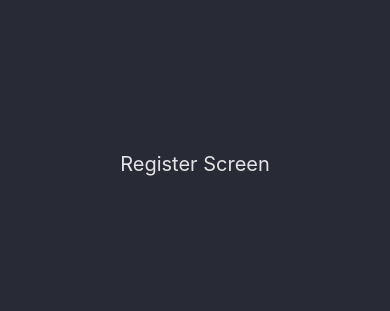
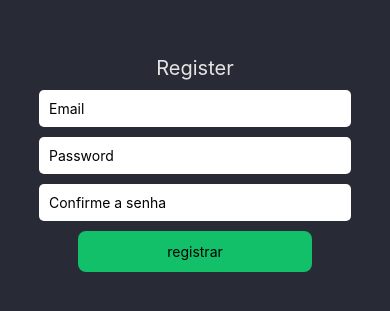
Before and after one commit to SeniorKal/datacake-todo-mobile, a React Native app: screen /Register in a window 390 px wide. Shown: the part 253-564 px from the top of the page. Built offline with nearby package versions, Linux system fonts and the light colour scheme.

Commit message:
feat: create register screen layout and validation

```diff
--- a/src/screens/LoginScreen.js
+++ b/src/screens/LoginScreen.js
@@ -6,7 +6,7 @@ export default function LoginScreen() {
     const [password, setPassword]=useState('');
     return (
         <View style={styles.container}>
-            <Text style={styles.texto}>Login Screen</Text>
+            <Text style={styles.texto}>Login</Text>
             <TextInput
                 style={styles.Input}
                 placeholder="Email"
--- a/src/screens/RegisterScreen.js
+++ b/src/screens/RegisterScreen.js
@@ -1,9 +1,52 @@
-import {StyleSheet, View, Text } from 'react-native';
+import {StyleSheet, View, Text, TextInput, Pressable } from 'react-native';
+import {useState} from 'react';
 
-export default function RegisterScreen() {
+export default function RegisterScreen({navigation}) {
+    const [email, setEmail] = useState('');
+    const [password, setPassword] = useState('');
+    const [confirmPassword, setConfirmPassword] = useState('');
     return (
         <View style={styles.container}>
-            <Text style={styles.texto}>Register Screen</Text>
+            <Text style={styles.texto}>Register</Text>
+            <TextInput
+                style={styles.Input}
+                placeholder="Email"
+                value={email}
+                onChangeText={setEmail}
+            />
+            <TextInput
+                style={styles.Input}
+                placeholder="Password"
+                value={password}
+                onChangeText={setPassword}
+                secureTextEntry
+            />
+            <TextInput
+                style={styles.Input}
+                placeholder="Confirme a senha"
+                value={confirmPassword}
+                onChangeText={setConfirmPassword}
+                secureTextEntry
+            />
+            <Pressable
+                style={styles.botao}
+                onPress={() => {
+                if (email === ""|| password === ""|| confirmPassword ===""){
+                    alert ('Preencha todos os campos');
+                    return;
+                }
+                if (password !== confirmPassword){
+                    alert('As senhas não coincidem')
+                    return;
+                }
+                alert('Cadastro realizado!');
+            }}
+            >
+            <Text style={styles.textobotao}>registrar</Text>
+            </Pressable>
+
+
+
         </View>
     );
 }
@@ -19,5 +62,25 @@ const styles = StyleSheet.create({
         color: '#e4e4e4',
         fontSize: 20,
         marginBottom: 10,
-    }
+    },
+    Input: {
+        marginBottom: 10,
+        backgroundColor: '#ffffff',
+        padding: 10,
+        borderRadius: 5,
+        width: '80%',
+    },
+    botao: {
+        width: '60%',
+        backgroundColor: '#11c069',
+        padding: 12,
+        borderRadius: 8,
+        marginBottom: 10,
+        alignItems: 'center',
+    },
+    textoBotao: {
+        color: '#fff',
+        fontSize: 16,
+        fontWeight: 'bold',
+    },
 });
```
